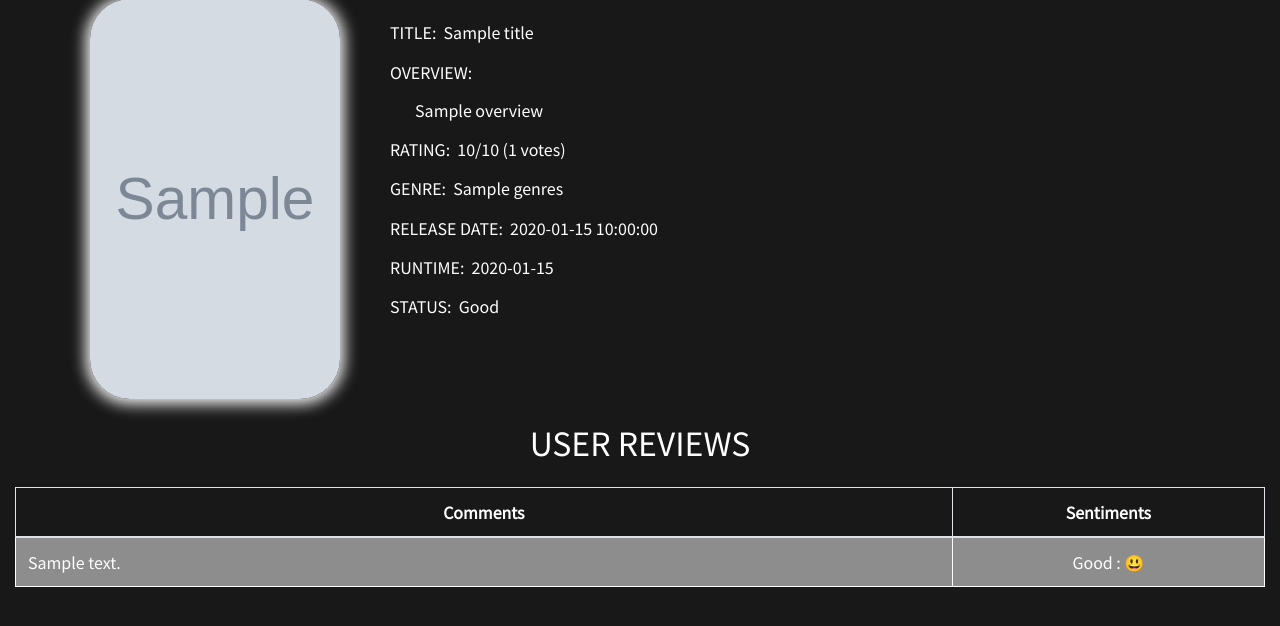
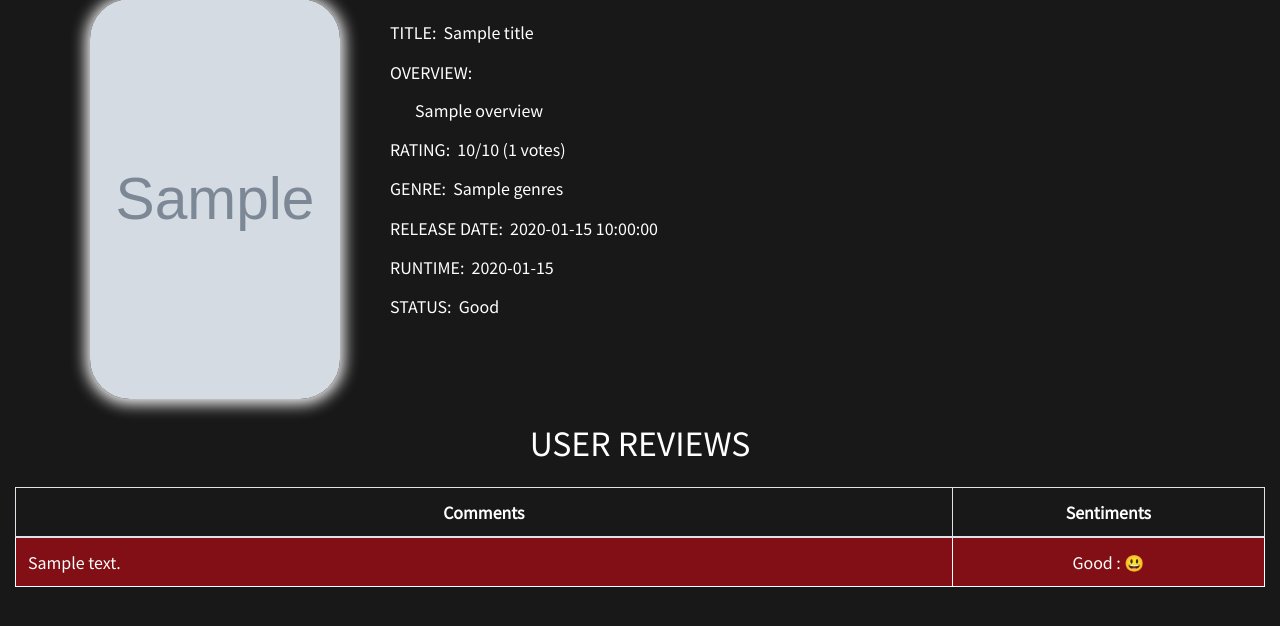
Before and after one commit to pavanb1999/SemanticWeb, a Flask app: template templates/recommend.html in a window 1280 px wide. Shown: the part 73-699 px from the top of the page. Run offline with Flask 2, Linux system fonts and the light colour scheme; the template is opened without the code that fills it: most values are stand-ins (such as "Sample title", 1, 10 or a date in 2020); grey boxes marked "Sample" are stand-in pictures; parts of the project's set-up code (start-up, migrations or seed data) failed here and were passed over; some libraries are stand-ins or nearby versions.

Commit message:
Update recommend.html

```diff
--- a/templates/recommend.html
+++ b/templates/recommend.html
@@ -180,7 +180,7 @@
 
               <tbody>
             {% for review, status in reviews.items() if not reviews.hidden %}
-            <tr style="background-color:#fcfafa85;">
+            <tr style="background-color:#e5091485;">
                     <td>{{review}}</td>
                   <td><center>
                       {{status}} :
```
